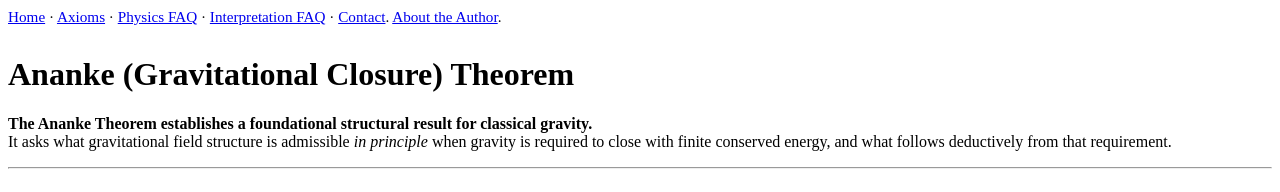
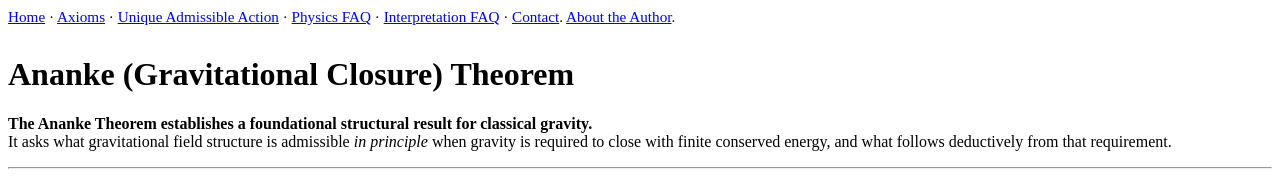
Before and after one commit to ananke-research/ananke-theorem, a Jekyll site: the page built from index.md, in a window 1280 px wide. Shown: the top 192 px of the page. Built offline with Jekyll 4.4.1, drawn with Linux system fonts in a browser that asks for light colours; our own code applies the rules of GitHub Pages for plain Markdown files.

Commit message:
Add link to Unique Admissible Action in navigation

```diff
--- a/_layouts/default.html
+++ b/_layouts/default.html
@@ -13,6 +13,7 @@
   <nav style="margin-bottom:2em; font-size:0.95em;">
     <a href="/">Home</a> ·
     <a href="/pages/Axioms/">Axioms</a> ·
+    <a href="/pages/Unique Admissible Action/">Unique Admissible Action</a> ·
     <a href="/pages/Physics FAQ/">Physics FAQ</a> ·
     <a href="/pages/Interpretation FAQ/">Interpretation FAQ</a> ·
     <a href="/pages/Contact/">Contact</a>.
```
